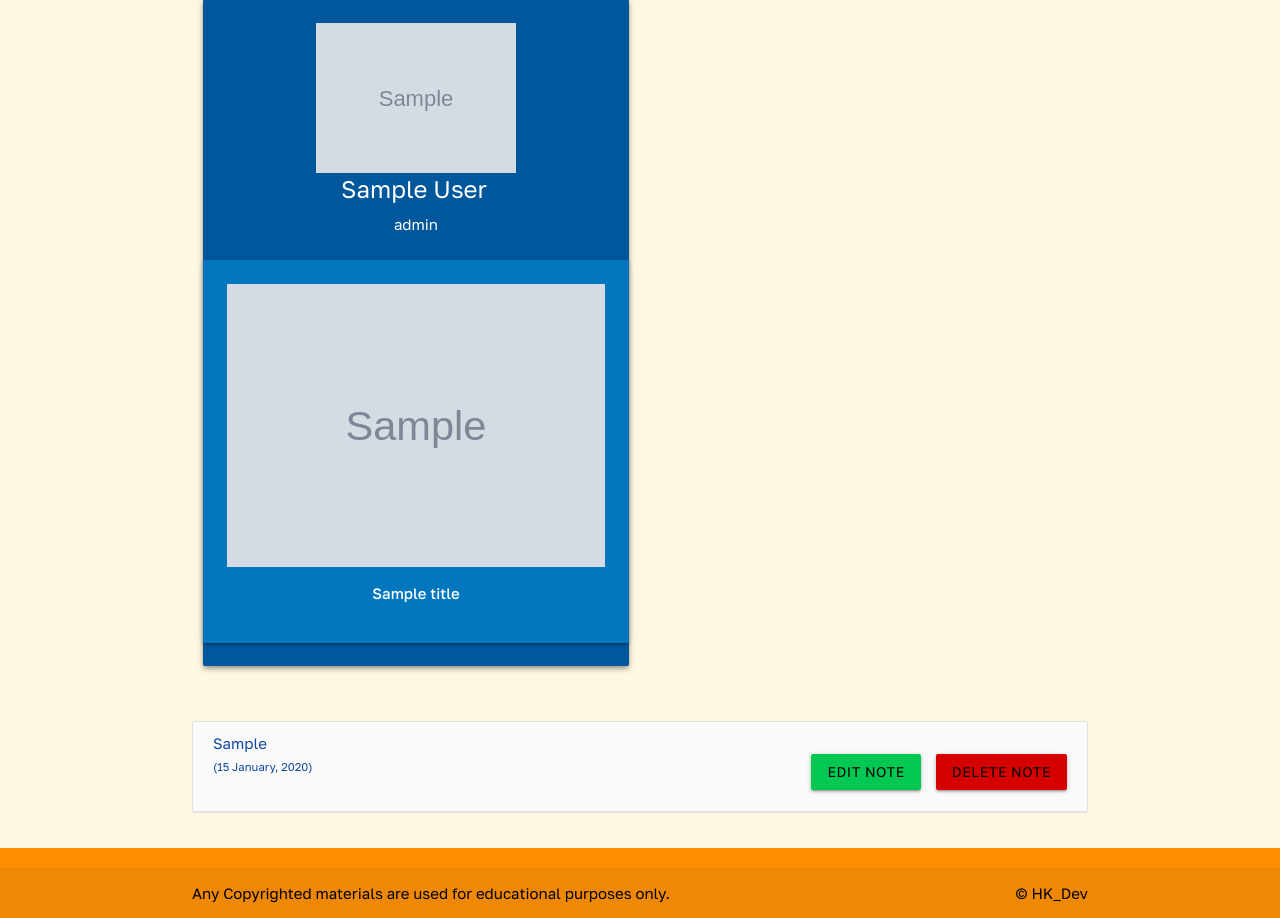
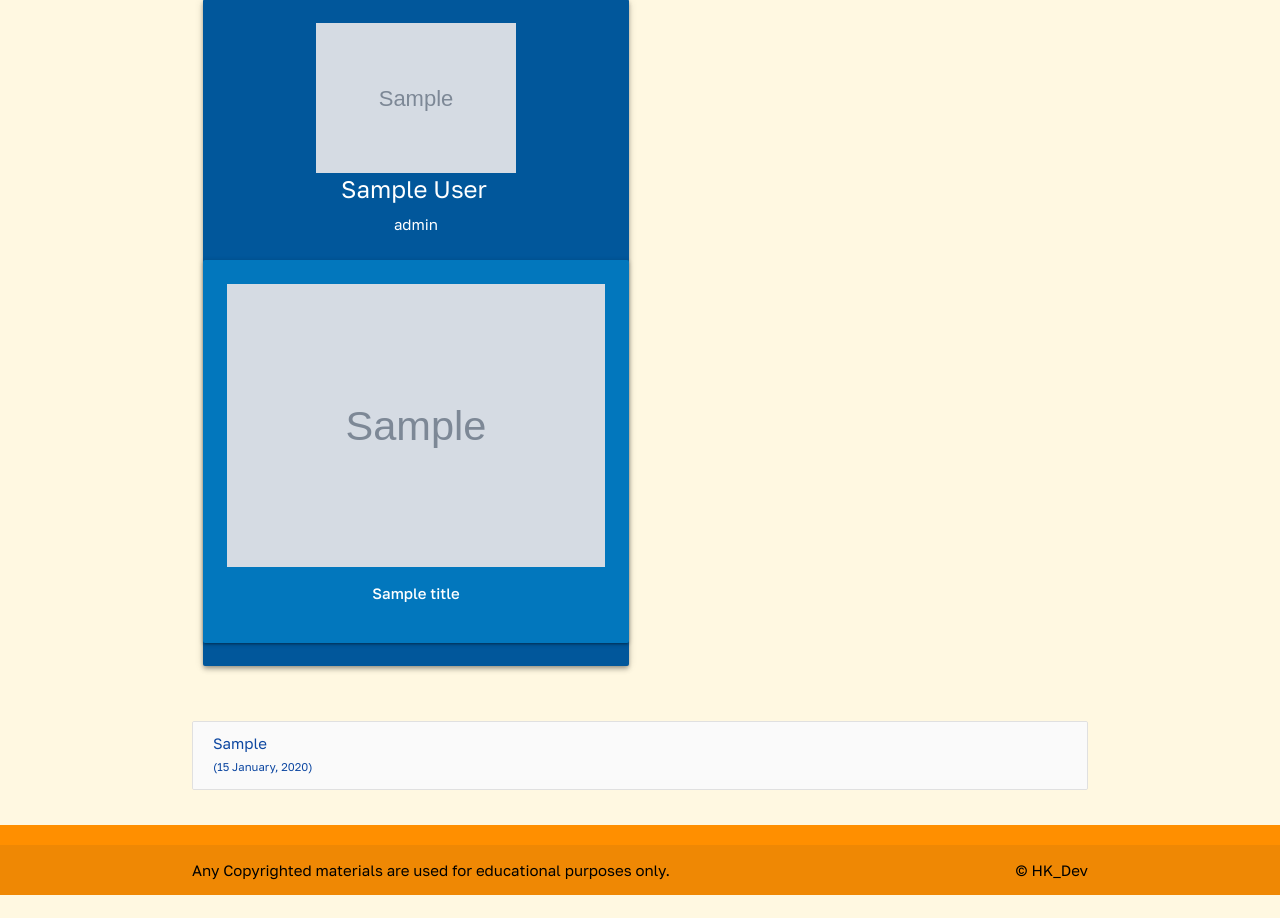
Before and after one commit to Hadokane/CI_PP3_OFFICE_CHAMPION, a Flask app: page /open_league/1 in a window 1280 px wide. Shown: the part 189-1107 px from the top of the page. After the commit the page ends 1084 px from the top, so only its background shows below. Run offline with Flask 2, Linux system fonts and the light colour scheme; tables that the repository leaves empty hold one stand-in row (values such as "Sample post"); grey boxes marked "Sample" are stand-in pictures; some libraries are stand-ins or nearby versions.

Commit message:
Remove edit and delete on open league notes

```diff
--- a/officechampion/templates/open_league.html
+++ b/officechampion/templates/open_league.html
@@ -86,28 +86,8 @@
         <li class="collection-item grey lighten-5">{{ note.data }}
             <!-- Display Note Date -->
             <br><small>({{ note.date.strftime("%d %B, %Y") }})</small>
-            <!-- Call Delete Modal -->
-            <a href="#modal-{{ note.id }}" class="btn red accent-4 modal-trigger right black-text">Delete Note</a>
-            <a href="{{ url_for('edit_notes', note_id=note.id) }}"
-                class="btn green accent-4 right right-spacer black-text">Edit
-                Note</a>
-            <br>
             <br>
         </li>
-        <!-- Modal Structure -->
-        <div id="modal-{{ note.id }}" class="modal center">
-            <div class="modal-content">
-                <h4>Delete Note?</h4>
-                <p>Are you sure?</p>
-            </div>
-            <div class="modal-footer">
-                <div class="col">
-                    <a class="btn-large red modal-close black-text">No</a>
-                </div>
-                <a href="{{ url_for('delete_note', note_id=note.id) }}"
-                    class="btn-large green accent-4 black-text">Yes</a>
-            </div>
-        </div>
         {% endfor %}
     </ul>
 </div>
```
